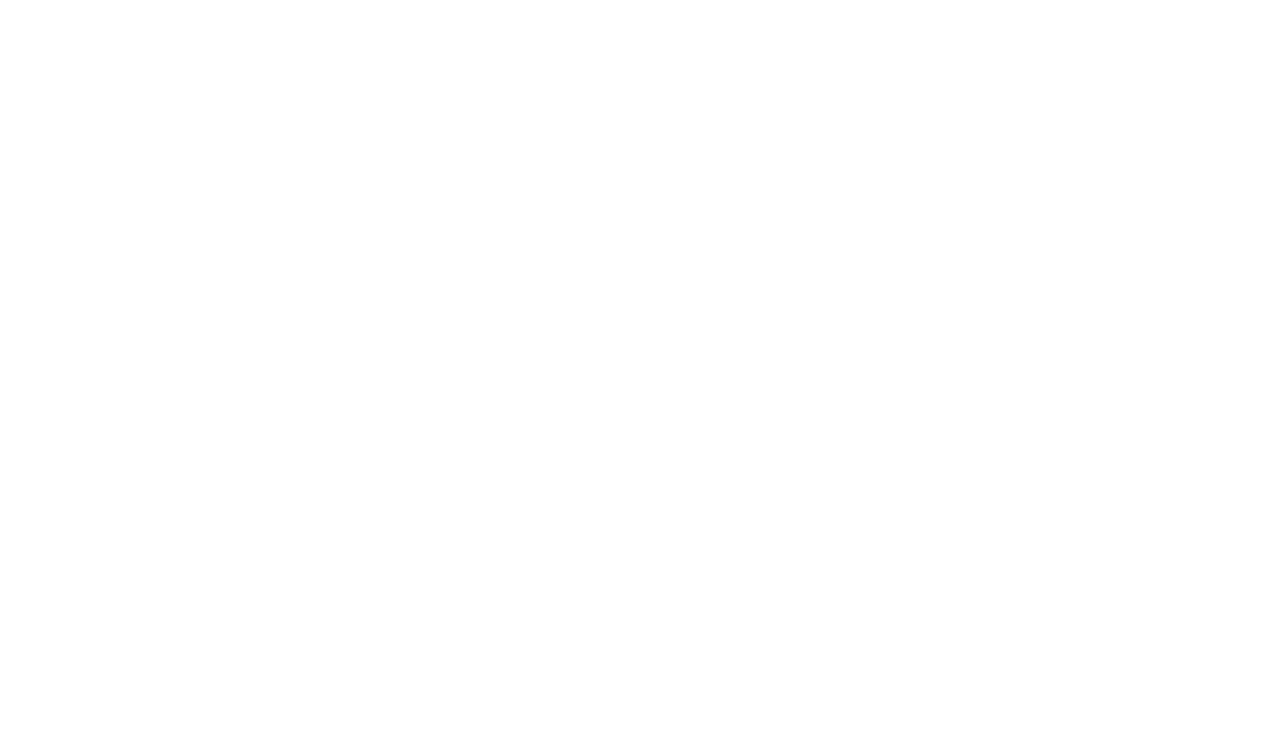
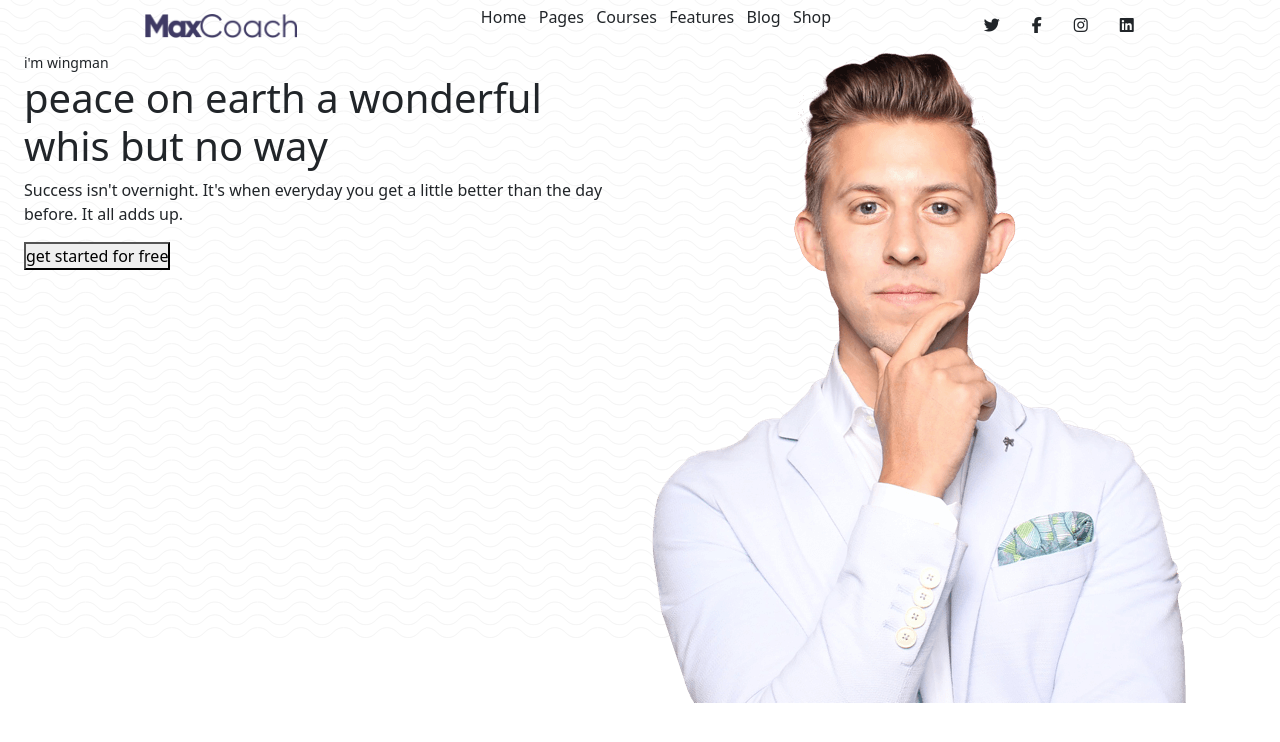
Before and after one commit to GRND0/proj-html-vuejs, a Vue app: page / in a window 1280 px wide. Shown: the top 742 px of the page. Built offline with nearby package versions, Linux system fonts and the light colour scheme.

Commit message:
bozza header

```diff
--- a/package.json
+++ b/package.json
@@ -8,6 +8,8 @@
     "lint": "vue-cli-service lint"
   },
   "dependencies": {
+    "@fortawesome/fontawesome-free": "^6.1.1",
+    "bootstrap": "^5.1.3",
     "core-js": "^3.8.3",
     "vue": "^2.6.14"
   },
--- a/src/components/CustomHeader.vue
+++ b/src/components/CustomHeader.vue
@@ -1,16 +1,68 @@
 <template>
-<div>
-
-</div>
+  <div id="wrapper-header" class="container-fluid">
+    <div id="barra-header" class="container-fluid">
+      <div class="row h-100 d-flex align-items-center">
+        <div id="logo" class="col h-50 d-flex justify-content-center">
+          <img class="h-100" src="../assets/img/dark-logo.png" alt="" />
+        </div>
+        <div id="nav" class="col ">
+          <ul class="d-flex justify-content-around ">
+            <li>Home</li>
+            <li>Pages</li>
+            <li>Courses</li>
+            <li>Features</li>
+            <li>Blog</li>
+            <li>Shop</li>
+          </ul>
+        </div>
+        <div id="social" class="col d-flex justify-content-center">
+          <i class="fab fa-twitter"></i>
+          <i class="fab fa-facebook-f"></i>
+          <i class="fab fa-instagram"></i>
+          <i class="fab fa-linkedin"></i>
+        </div>
+      </div>
+    </div>
+    <div id="jumbotron" class="container-fluid">
+      <div class="row">
+        <div id="claim" class="col">
+          <small>i'm wingman</small>
+          <h1>peace on earth a wonderful whis but no way</h1>
+          <p>
+            Success isn't overnight. It's when everyday you get a little better
+            than the day before. It all adds up.
+          </p>
+          <button>get started for free</button>
+        </div>
+        <div id="testimonial" class="col">
+          <img src="../assets/img/home-movation-hero-image.png" alt="" />
+        </div>
+      </div>
+    </div>
+  </div>
 </template>
 
 <script>
 export default {
   name: "CustomHeader",
-}
+};
 </script>
 
 <style lang="scss">
 @import "../style/common.scss";
 
+#wrapper-header {
+  height: 80vh;
+  background-image:url(../assets/img/background-pattern-wavify.png);
+
+  #barra-header {
+    height: 50px;
+  }
+
+  #jumbotron {
+    height:  calc(100% - 50px);
+  }
+
+}
+
 </style>
--- a/src/main.js
+++ b/src/main.js
@@ -1,5 +1,7 @@
 import Vue from "vue";
 import App from "./App.vue";
+import 'bootstrap';
+import 'bootstrap/dist/css/bootstrap.min.css';
 
 Vue.config.productionTip = false;
 
--- a/src/style/common.scss
+++ b/src/style/common.scss
@@ -1,3 +1,4 @@
+@import '~@fortawesome/fontawesome-free/css/all.min.css';
 * {
     margin: 0;
     padding: 0;
@@ -6,6 +7,14 @@
 
 img {
     max-width:100% ;
+}
+
+ul {
+    list-style: none;
+}
+
+.fab {
+    margin: 0 1rem;
 }
 
 //COLORI
```
Also changed, not shown: src/App.vue (+3 -5 lines), src/components/CustomFooter.vue (+2 -5 lines), src/components/CustomMain.vue (+2 -5 lines), .eslintrc.js, 1 other file (tests, documents, lock files or other folders).
